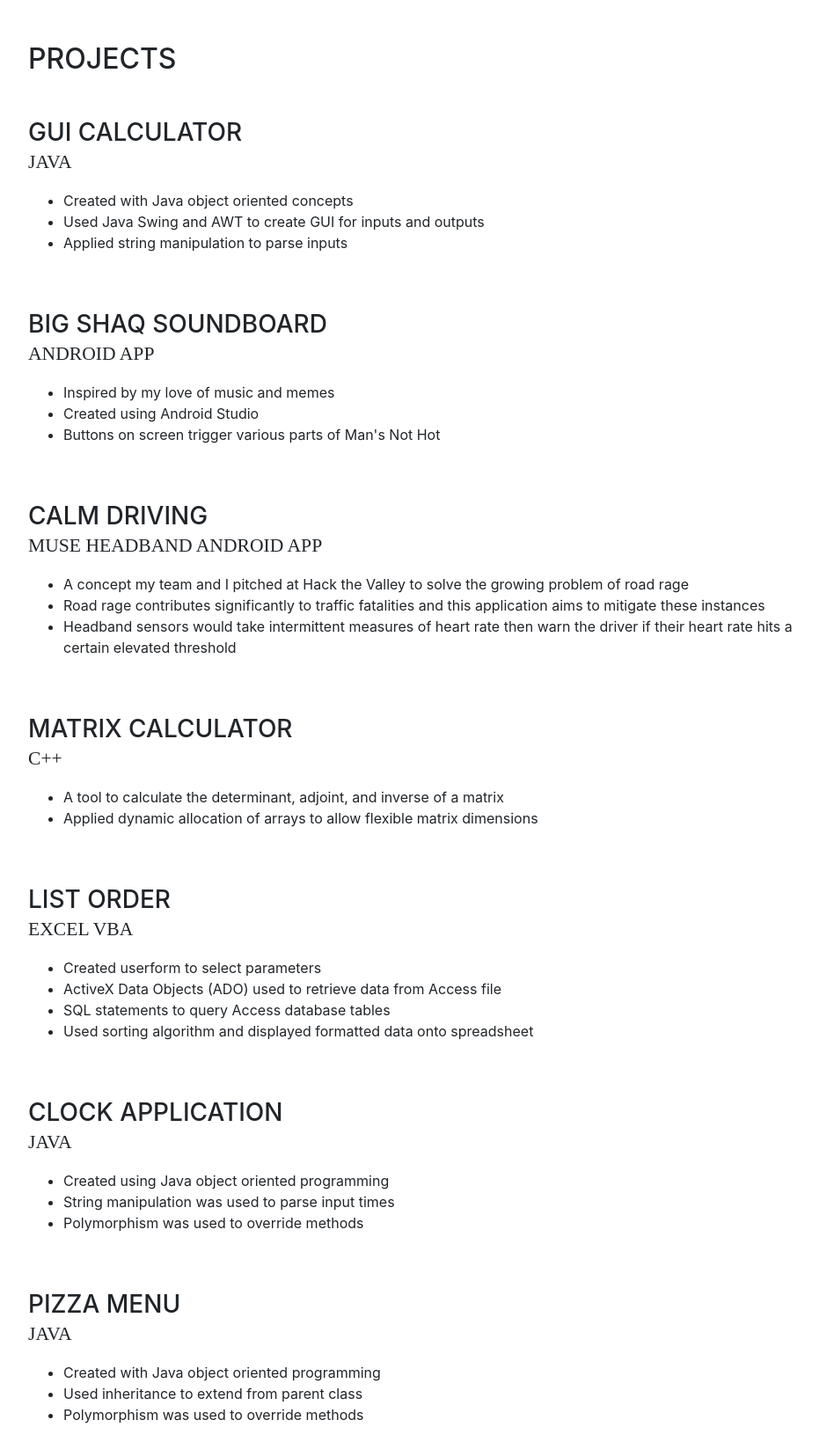
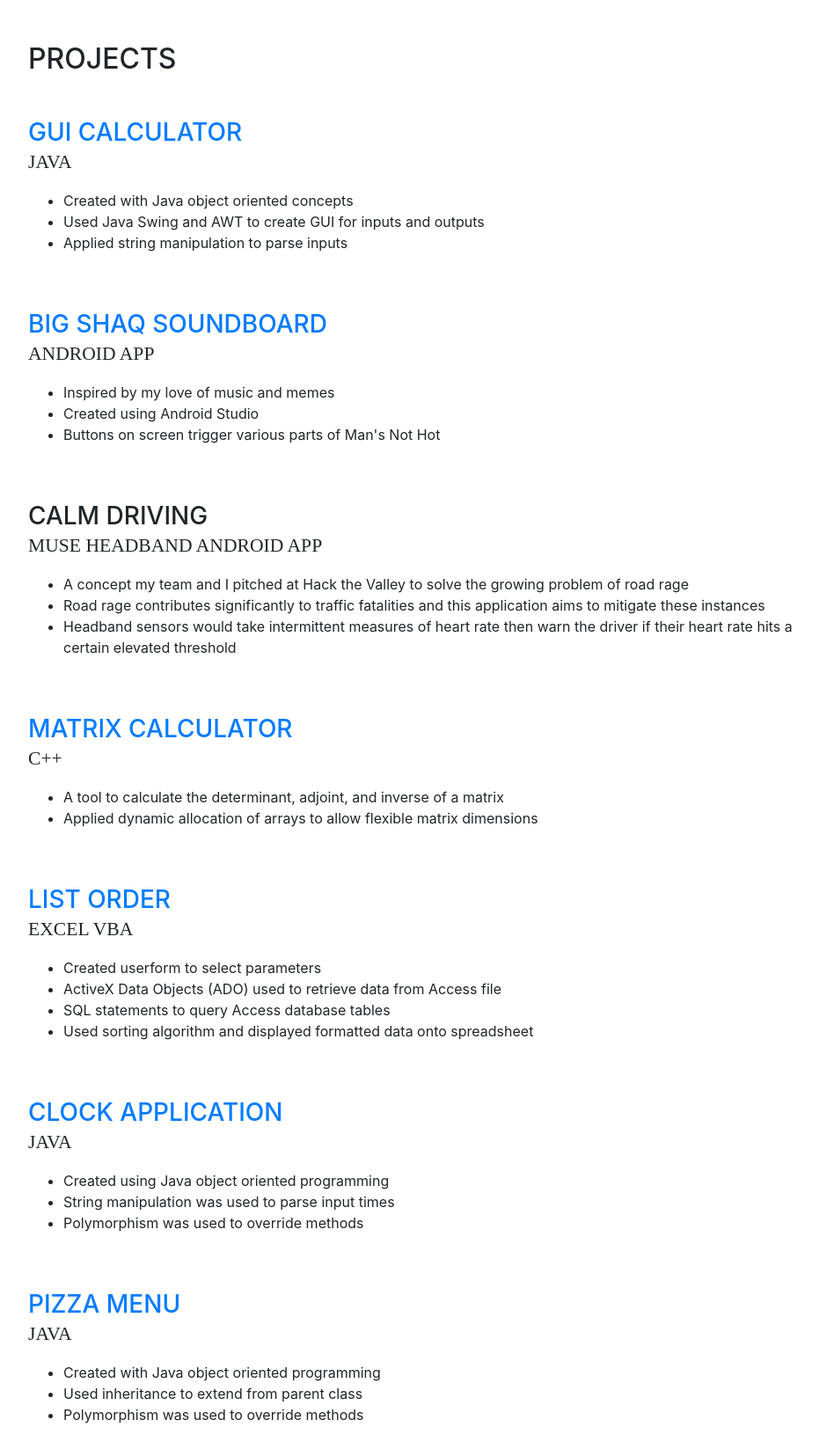
Before and after one commit to brian-hane/brian-hane.github.io, a website with bundled scripts: page index.html in a window 1280 px wide. Shown: the part 800-2439 px from the top of the page at 88% size, without its empty margins (288-1219 px from the left). Built offline with nearby package versions, Linux system fonts and the light colour scheme; a web font is replaced by a local one.

Commit message:
Update index.html

```diff
--- a/index.html
+++ b/index.html
@@ -122,9 +122,9 @@
         <div class="my-auto">
           <h2 class="mb-5">Projects</h2>
 
-          <div class="resume-item d-flex flex-column flex-md-row mb-5">
+            <div class="resume-item d-flex flex-column flex-md-row mb-5">
             <div class="resume-content mr-auto">
-              <h3 class="mb-0">GUI Calculator</h3>
+              <h3 class="mb-0"><a href = "https://github.com/brian-hane/calculator">GUI Calculator</a></h3>
               <div class="subheading mb-3">Java</div>
               <ul>
                 <li>Created with Java object oriented concepts</li>
@@ -136,7 +136,7 @@
 
           <div class="resume-item d-flex flex-column flex-md-row mb-5">
             <div class="resume-content mr-auto">
-              <h3 class="mb-0">Big Shaq Soundboard</h3>
+              <h3 class="mb-0"><a href = "https://github.com/brian-hane/BigShaq">Big Shaq Soundboard</a></h3>
               <div class="subheading mb-3">Android App</div>
               <ul>
                 <li>Inspired by my love of music and memes</li>
@@ -160,7 +160,7 @@
 
           <div class="resume-item d-flex flex-column flex-md-row mb-5">
             <div class="resume-content mr-auto">
-              <h3 class="mb-0">Matrix Calculator</h3>
+              <h3 class="mb-0"><a href = "https://github.com/brian-hane/Matrix-Calculator">Matrix Calculator</a></h3>
               <div class="subheading mb-3">C++</div>
               <ul>
                 <li>A tool to calculate the determinant, adjoint, and inverse of a matrix</li>
@@ -171,7 +171,7 @@
 
           <div class="resume-item d-flex flex-column flex-md-row mb-5">
             <div class="resume-content mr-auto">
-              <h3 class="mb-0">List Order</h3>
+              <h3 class="mb-0"><a href = "https://github.com/brian-hane/List-order">List Order</a></h3>
               <div class="subheading mb-3">Excel VBA</div>
               <ul>
                 <li>Created userform to select parameters </li>
@@ -184,7 +184,7 @@
 
           <div class="resume-item d-flex flex-column flex-md-row mb-5">
             <div class="resume-content mr-auto">
-              <h3 class="mb-0">Clock Application</h3>
+              <h3 class="mb-0"><a href = "https://github.com/brian-hane/Clock">Clock Application</a></h3>
 
               <div class="subheading mb-3">Java</div>
               <ul>
@@ -196,7 +196,7 @@
           </div>
           <div class="resume-item d-flex flex-column flex-md-row mb-5">
             <div class="resume-content mr-auto">
-              <h3 class="mb-0">Pizza Menu</h3>
+              <h3 class="mb-0"><a href = "https://github.com/brian-hane/Pizza">Pizza Menu</a></h3>
               <div class="subheading mb-3">Java</div>
               <ul>
                 <li>Created with Java object oriented programming</li>
@@ -217,7 +217,6 @@
             </div>
           </div>
         </div>
-
       </section>
 
       <section class="resume-section p-3 p-lg-5 d-flex flex-column" id="education">
@@ -338,9 +337,10 @@
       <section class="resume-section p-3 p-lg-5 d-flex flex-column" id="interests">
         <div class="my-auto">
           <h2 class="mb-5">Interests</h2>
-          <p>Apart from being a software developer, I enjoy working on my car. My high school goal was to save enough to buy an 8th generation Honda Civic Si. Preparing it for track days and general preventive maintenance. Currently I have a short ram intake, catback exhaust, and an ECU tune. I hope to get adjustable coilovers, and headers to make my car more track ready. For my next project car I want a Toyota 86 because it has a strong platform for modifications.</p>
+          <h2 class="mb-5">Interests</h2>
+          <p>Apart from being a software developer, I enjoy working on my car. My high school goal was to save enough to buy an 8th generation Honda Civic Si. Preparing it for track days and general preventive maintenance. Currently I have an AEM short ram intake, catback exhaust, and an ECU tune using Hondata Flashpro. I hope to get adjustable coilovers, and headers to make my car more track ready. For my next project car I want a Toyota 86 because it has a strong platform for modifications.</p>
           <p class="mb-3">I also have interest in high fidelity audio reproduction. I spend a lot of time analyzing music with high end equipment such as Sennheiser HD650 paired with AMP and ODAC. Some of the artists I listen to are LIONE, Vanic, and Adventure Club. </p>
-          <p class="mb-3">I have never traveled outside of North America before. I wish to travel to Vietnam, and Laos to trace back my family roots and learn their history. </p>
+          <p class="mb-3">I have a passion for trying new adventures and exploring unfamilar territory. I have never traveled outside of North America before. I wish to travel to Vietnam, and Laos to trace back my family roots and learn about their history. </p>
         </div>
       </section>
 
```
